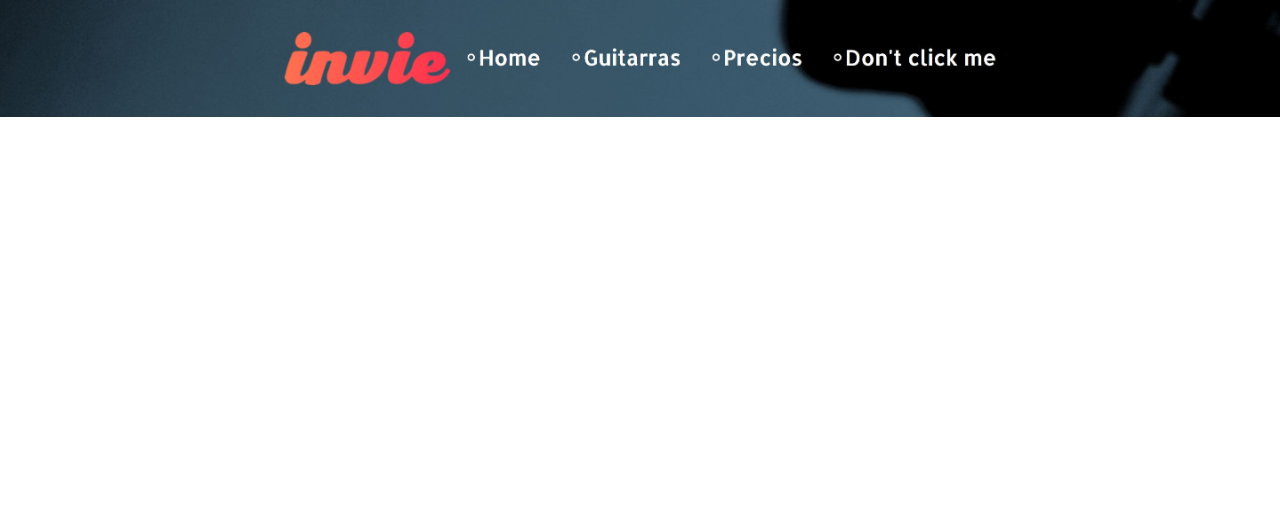
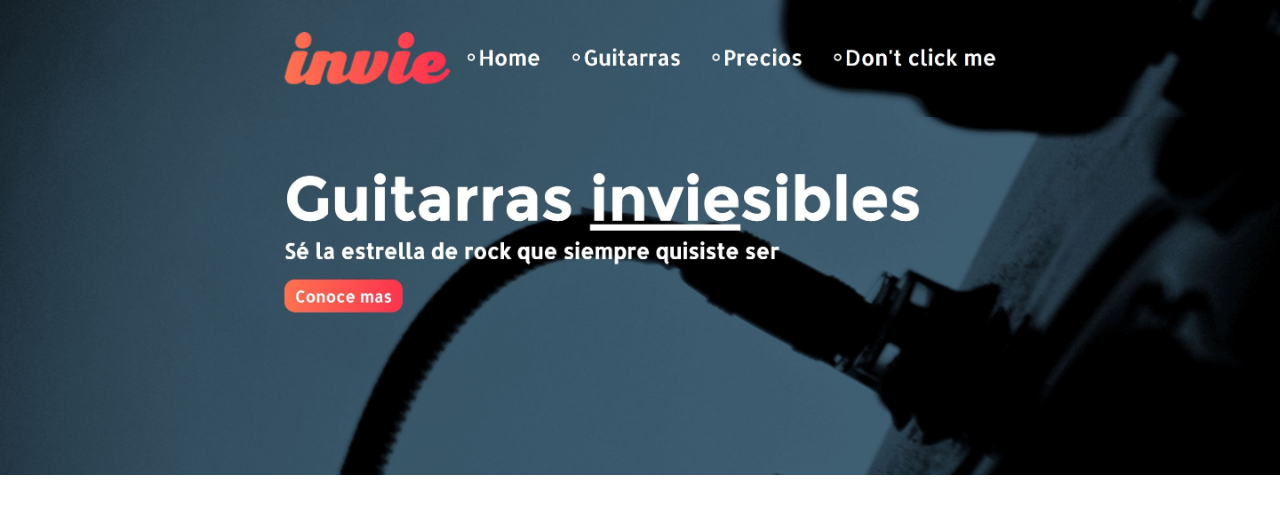
Before and after one commit to lflorest/invie-github, a plain HTML site: page index.html in a window 1280 px wide. Drawn offline with Linux system fonts and the light colour scheme.

Commit message:
agregando nuevo hero

```diff
--- a/index.html
+++ b/index.html
@@ -7,15 +7,17 @@
     <title>Invie</title>
     <style media="screen">
         body{
-            margin: 0;
+            margin: 0 0;
         }
         img{
             max-width: 100%;
+            display: block;
         }
     </style>
 </head>
 <body>
     <img src="header.jpg" alt="">
+    <img src="hero.jpg" alt="">
 
 </body>
 </html>
```
Also changed, not shown: hero.jpg (added).
